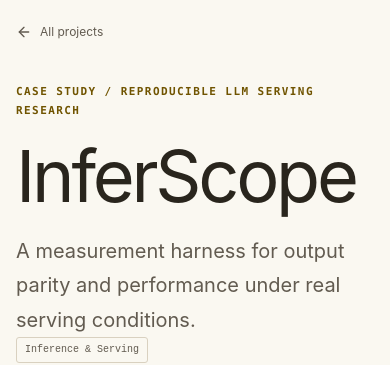
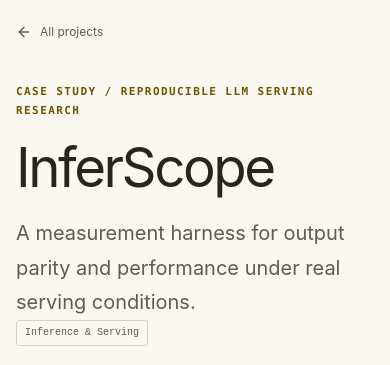
Before and after one commit to Solankineeraj03/Solankineeraj03.github.io, an Astro site: page /projects/inferscope in a window 390 px wide. Shown: the part 74-439 px from the top of the page. Built offline with nearby package versions, Linux system fonts and the light colour scheme; Astro itself is replaced by a stand-in of ours.

Commit message:
Fit case study headings at narrow widths

```diff
--- a/src/styles/global.css
+++ b/src/styles/global.css
@@ -1489,7 +1489,7 @@ code {
     text-align: left;
   }
   .case-hero {
-    grid-template-columns: 1fr;
+    grid-template-columns: minmax(0, 1fr);
   }
   .case-hero .project-visual {
     max-width: 650px;
@@ -1668,7 +1668,7 @@ code {
     padding-bottom: 55px;
   }
   .case-hero h1 {
-    font-size: 4.5rem;
+    font-size: clamp(2.75rem, 14vw, 4.5rem);
   }
   .case-hero .project-visual {
     height: 220px;
```
